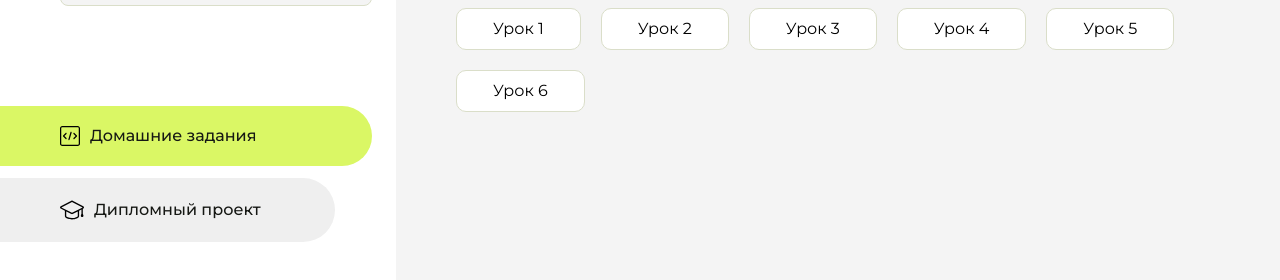
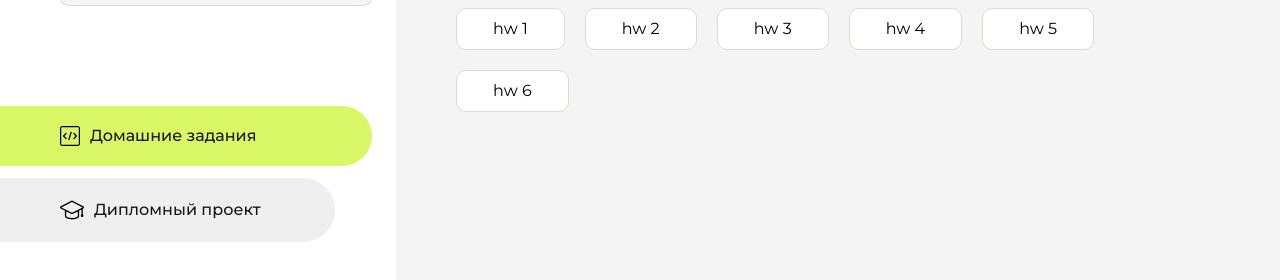
Before and after one commit to aro-student/homework, a plain HTML site: page index.html in a window 1280 px wide. Shown: the part 230-510 px from the top of the page. Drawn offline with Linux system fonts and the light colour scheme.

Commit message:
Update index.html

```diff
--- a/index.html
+++ b/index.html
@@ -93,22 +93,22 @@
                 <div class="content__title">Домашние задания</div>
                 <ul class="content__list">
                     <li class="content__list-item">
-                        <a href="hello-world/index.html">Урок 1</a>
+                        <a href="hello-world/index.html">hw 1</a>
                     </li>
                     <li class="content__list-item">
-                        <a href="lesson 2">Урок 2</a>
+                        <a href="lesson 2">hw 2</a>
                     </li>
                     <li class="content__list-item">
-                        <a href="lesson 3">Урок 3</a>
+                        <a href="lesson 3">hw 3</a>
                     </li>
                     <li class="content__list-item">
-                        <a href="lesson 4">Урок 4</a>
+                        <a href="lesson 4">hw 4</a>
                     </li>
                     <li class="content__list-item">
-                        <a href="lesson 5">Урок 5</a>
+                        <a href="lesson 5">hw 5</a>
                     </li>
                     <li class="content__list-item">
-                        <a href="lesson 6">Урок 6</a>
+                        <a href="lesson 6">hw 6</a>
                     </li>
                 </ul>
             </div>
```
